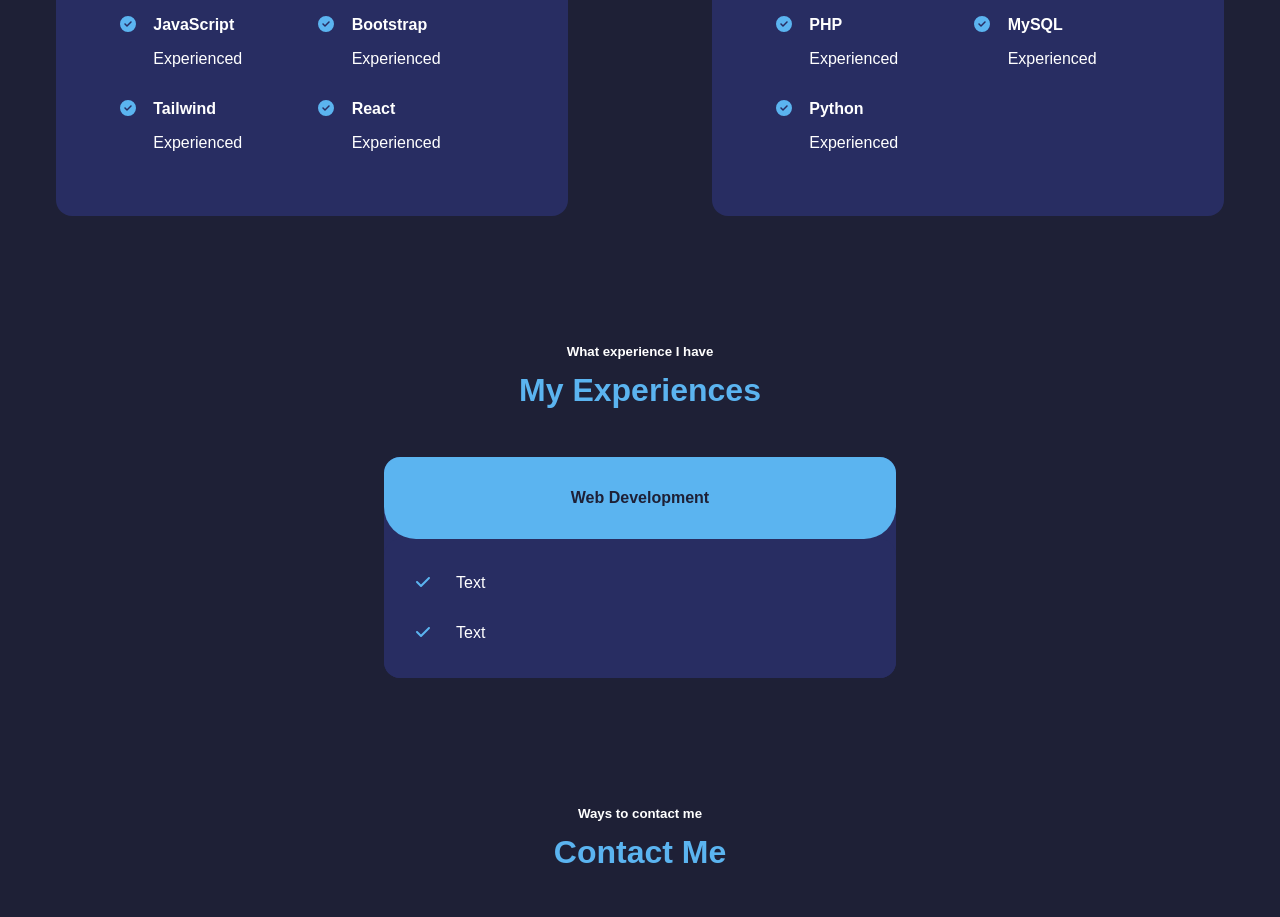
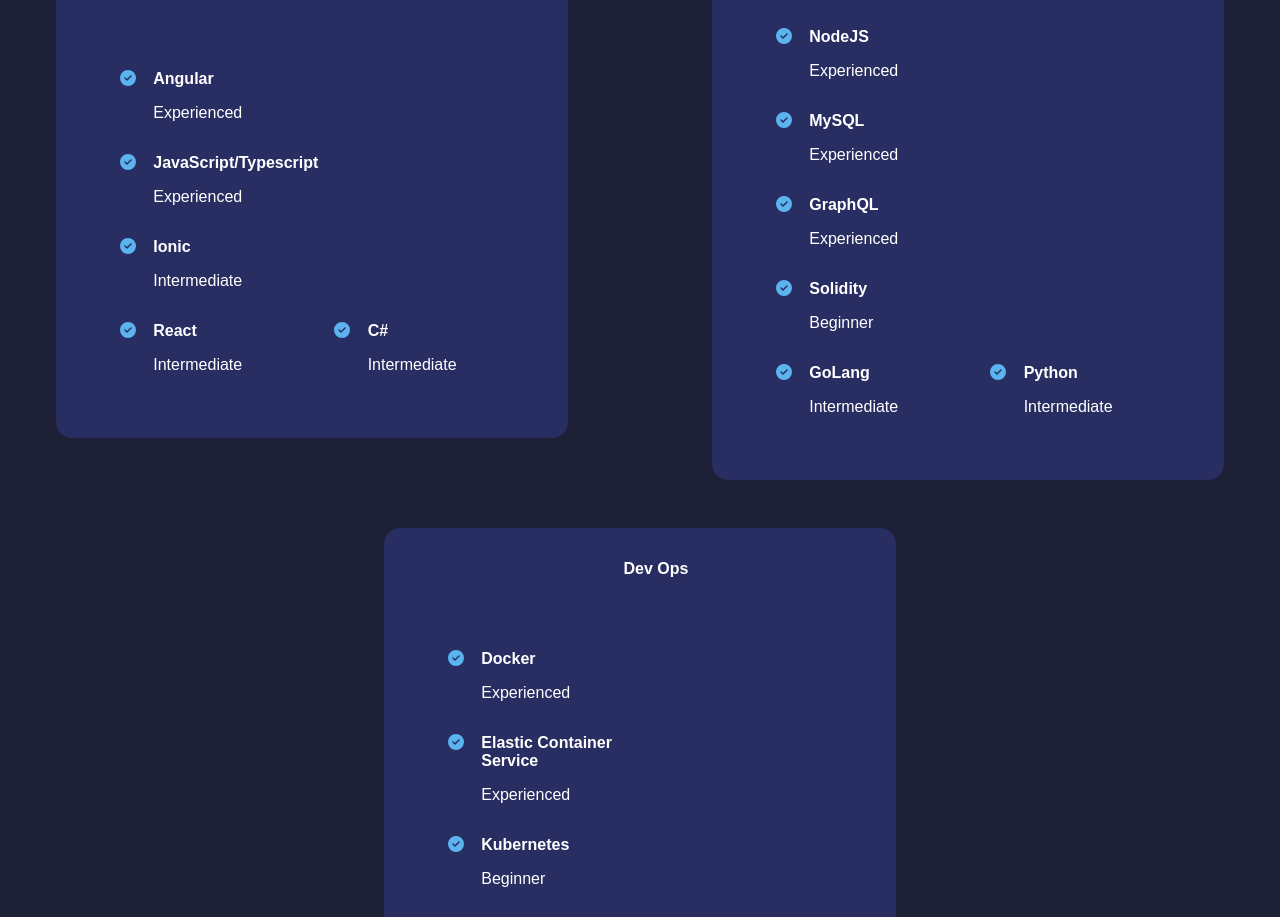
Before and after one commit to bhopalg/portfolio-2022, an Angular app: page / in a window 1280 px wide. Shown: the part 1680-2597 px from the top of the page. Built offline with nearby package versions, Linux system fonts and the light colour scheme; a web font is replaced by a local one.

Commit message:
skills updated

```diff
--- a/src/app/about-me/about-me.component.html
+++ b/src/app/about-me/about-me.component.html
@@ -28,8 +28,7 @@
       </div>
       <div fxFlex="100" fxLayoutAlign="start center" class="about-me-text-container">
         <p class="about-me-text">
-          Lorem Ipsum is simply dummy text of the printing and typesetting industry. Lorem Ipsum has been the industry's standard dummy text ever since the 1500s, when an unknown printer took a galley of type and scrambled it to make a type specimen book.
-        </p>
+          A highly competent software developer with five years experience. Developing a wide range of tools, using Angular, GoLang and many more frameworks. Expertise in building data analysis tools and apps for a large user base. Ambitious, works well under pressure and dedicated to meeting deadlines and targets, very responsible with excellent time management. Also experience in running a team of six, whilst balancing project demands.        </p>
       </div>
       <div fxFlex="100" class="about-me-button-container">
         <button (click)="letTake()">Let's Talk</button>
--- a/src/app/skills/skills.component.html
+++ b/src/app/skills/skills.component.html
@@ -3,11 +3,11 @@
     <h5 fxFlex>What Skills I Have</h5>
     <h1 fxFlex class="header">My Skills</h1>
   </div>
-  <div fxLayout="row" fxLayout.lt-lg="column" fxLayoutAlign="space-around center" fxLayoutGap="2em">
-    <div class="skill-container" fxFlex="40" fxFlex.lt-lg="100" fxLayout="column" fxLayoutAlign="space-evenly center" fxLayoutGap="2.5em" *ngFor="let ex of skillKeys">
+  <div fxLayout="row" fxLayout.lt-lg="column" fxLayoutAlign="space-around center" fxLayoutGap="2em" *ngFor="let group of skillKeys">
+    <div class="skill-container" fxFlex="40" fxFlex.lt-lg="100" fxLayout="column" fxLayoutAlign="space-evenly center" fxLayoutGap="2.5em" *ngFor="let ex of getObjectKeys(skills[group])">
       <h4 fxFlex="100" class="title">{{ex}}</h4>
-      <div fxFlex="100" fxLayout="row" class="wrap skill" fxLayout.lt-lg="column" fxLayoutGap="2em">
-        <div fxFlex="40" fxLayout="row" *ngFor="let d of skills[ex]">
+      <div fxFlex="100" fxLayout="row" class="wrap skill" fxLayout.lt-lg="column" fxLayoutGap="3em">
+        <div fxFlex="40" fxLayout="row" *ngFor="let d of skills[group][ex]">
           <div fxFlex="20">
             <fa-icon [icon]="iconCircleCheck"></fa-icon>
           </div>
--- a/src/app/skills/skills.component.ts
+++ b/src/app/skills/skills.component.ts
@@ -1,14 +1,15 @@
 import { Component, OnInit } from '@angular/core';
 import {faCircleCheck} from "@fortawesome/free-solid-svg-icons";
-import {IconDefinition} from "@fortawesome/fontawesome-common-types";
 
 interface Skill {
   name: string;
-  skill: string;
+  skill: 'Experienced' | 'Intermediate' | 'Beginner';
 }
 
 interface Skills {
+  [key: string]: {
     [key: string]: Skill[];
+  };
 }
 
 @Component({
@@ -20,62 +21,93 @@
   iconCircleCheck = faCircleCheck
 
   skills: Skills = {
+    'group1': {
       'Frontend Development': [
         {
-        name: 'HTML',
-        skill: 'Experienced'
+          name: 'Angular',
+          skill: 'Experienced',
         },
         {
-        name: 'CSS',
-        skill: 'Experienced'
+          name: 'JavaScript/Typescript',
+          skill: 'Experienced',
         },
         {
-        name: 'JavaScript',
-        skill: 'Experienced'
-      },
-      {
-        name: 'Bootstrap',
-        skill: 'Experienced'
-      },
-      {
-        name: 'Tailwind',
-        skill: 'Experienced'
+          name: 'Ionic',
+          skill: 'Intermediate',
         },
         {
           name: 'React',
-        skill: 'Experienced'
-      }
+          skill: 'Intermediate',
+        },
+        {
+          name: 'C#',
+          skill: 'Intermediate',
+        },
       ],
       'Backend Development': [
         {
           name: 'NodeJS',
+          skill: 'Experienced',
+        },
+        {
+          name: 'MySQL',
+          skill: 'Experienced',
+        },
+        {
+          name: 'GraphQL',
+          skill: 'Experienced',
+        },
+        {
+          name: 'Solidity',
+          skill: 'Beginner',
+        },
+        {
+          name: 'GoLang',
+          skill: 'Intermediate',
+        },
+        {
+          name: 'Python',
+          skill: 'Intermediate',
+        },
+      ],
+    },
+    'group2': {
+      'Dev Ops': [
+        {
+          name: 'Docker',
           skill: 'Experienced'
         },
         {
-        name: 'MongoDB',
-        skill: 'Experienced'
+          name: 'Elastic Container Service',
+          skill: 'Experienced',
         },
         {
-        name: 'PHP',
-        skill: 'Experienced'
+          name: 'Kubernetes',
+          skill: 'Beginner',
         },
         {
-        name: 'MySQL',
-        skill: 'Experienced'
+          name: 'Ethereum Main Net',
+          skill: 'Beginner'
         },
         {
-        name: 'Python',
-        skill: 'Experienced'
+          name: 'Apple App Store/Google Play Store',
+          skill: 'Intermediate',
+        },
+        {
+          name: 'Terraform',
+          skill: 'Beginner',
         }
       ],
+    },
   }
 
   skillKeys: string[] = Object.keys(this.skills);
-
 
   constructor() { }
 
   ngOnInit(): void {
   }
 
+  getObjectKeys = (data: { [p: string]: Skill[] }) => Object.keys(data);
+
 }
```
Lines whose indentation alone changed are shown as unchanged.
